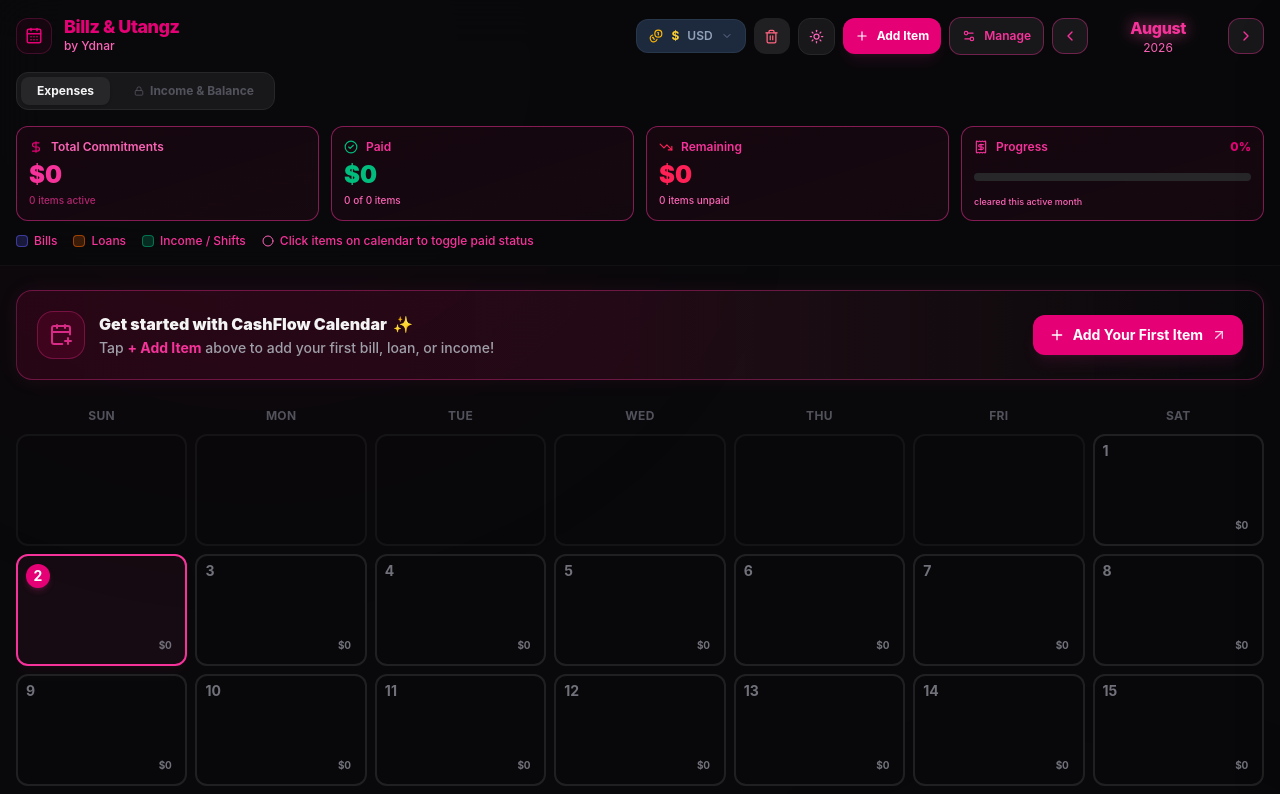
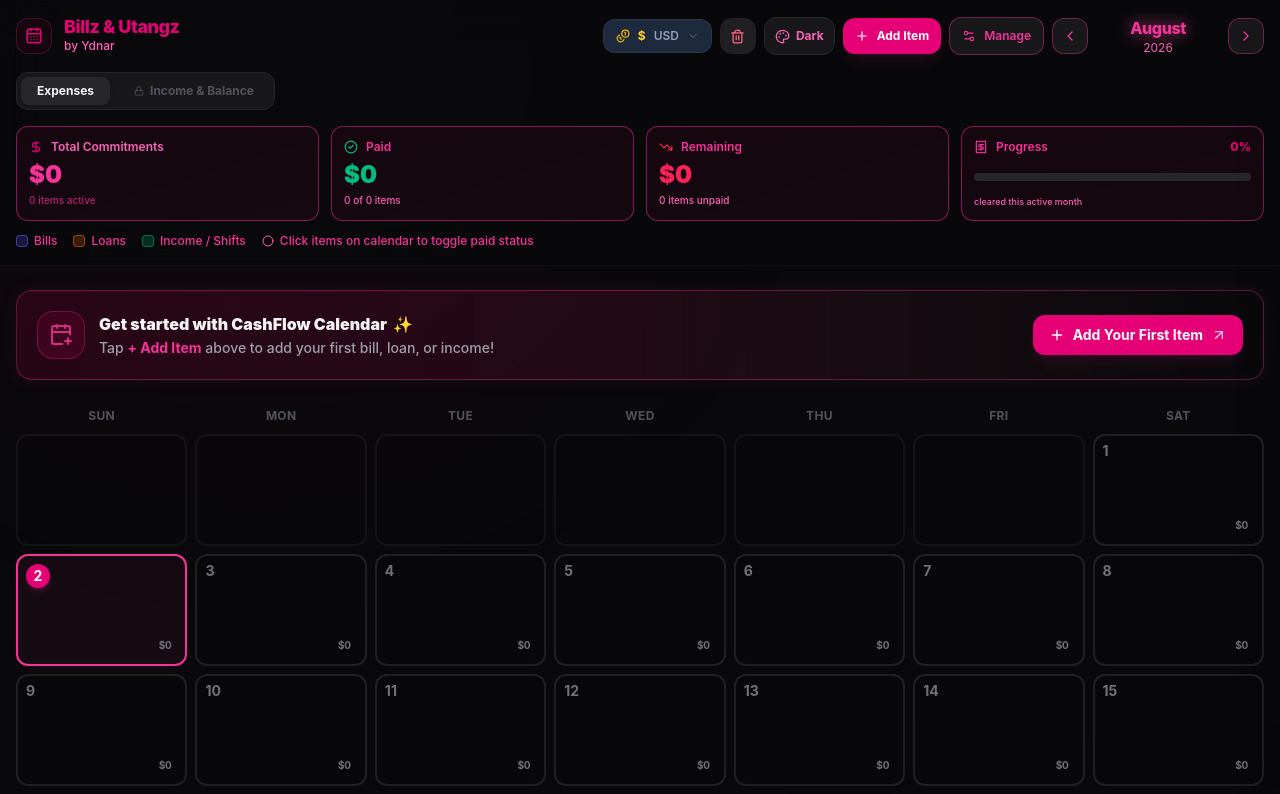
Before and after one commit to ydnar0010-gif/cashflow-calendar, a React (Vite) app: page / in a window 1280 px wide. Shown: the top 794 px of the page. Built offline with nearby package versions, Linux system fonts and the light colour scheme.

Commit message:
feat: restructure theme system into 4-option ThemePicker with dark, light, beige, and sage options

```diff
--- a/src/App.tsx
+++ b/src/App.tsx
@@ -25,13 +25,12 @@ import {
   CalendarPlus,
   Tag,
   Hash,
-  Sun,
-  Moon,
   Wallet,
   Lock,
   Download,
   Upload,
   ArrowUpRight,
+  Palette,
 } from "lucide-react";
 
 // ─────────────────────────────────────────────
@@ -258,8 +257,153 @@ function formatCurrency(amount: number, currency: Currency): string {
 }
 
 // ─────────────────────────────────────────────
-//  CURRENCY PICKER COMPONENT
+//  THEME SYSTEM
 // ─────────────────────────────────────────────
+
+export type ThemeMode = "dark" | "light" | "beige" | "sage";
+
+export interface ThemeOption {
+  id: ThemeMode;
+  name: string;
+  swatchBg: string;
+  swatchBorder: string;
+  swatchDot: string;
+}
+
+export const THEME_OPTIONS: ThemeOption[] = [
+  { id: "dark",  name: "Dark",  swatchBg: "#09090b", swatchBorder: "#27272a", swatchDot: "#ec4899" },
+  { id: "light", name: "Light", swatchBg: "#ffffff", swatchBorder: "#cbd5e1", swatchDot: "#db2777" },
+  { id: "beige", name: "Beige", swatchBg: "#f7f4ee", swatchBorder: "#d8cebc", swatchDot: "#d97706" },
+  { id: "sage",  name: "Sage",  swatchBg: "#edf2ee", swatchBorder: "#c2d4c6", swatchDot: "#059669" },
+];
+
+interface ThemePickerProps {
+  selected: ThemeMode;
+  onChange: (t: ThemeMode) => void;
+}
+
+function ThemePicker({ selected, onChange }: ThemePickerProps) {
+  const [open, setOpen] = useState(false);
+  const ref = useRef<HTMLDivElement>(null);
+
+  useEffect(() => {
+    if (!open) return;
+    const handler = (e: MouseEvent) => {
+      if (ref.current && !ref.current.contains(e.target as Node)) setOpen(false);
+    };
+    document.addEventListener("mousedown", handler);
+    return () => document.removeEventListener("mousedown", handler);
+  }, [open]);
+
+  const currentOption = THEME_OPTIONS.find(t => t.id === selected) || THEME_OPTIONS[0];
+
+  return (
+    <div ref={ref} className="relative">
+      <button
+        type="button"
+        onClick={() => setOpen((o) => !o)}
+        title="Choose theme"
+        className={`p-2.5 rounded-xl border flex items-center justify-center gap-1.5 transition-all duration-200 hover:scale-105 active:scale-95 ${
+          selected === "dark"
+            ? "bg-zinc-900 border-zinc-800 text-pink-400 hover:text-pink-300 hover:bg-zinc-850"
+            : selected === "light"
+            ? "bg-white border-slate-200 text-pink-650 hover:text-pink-550 hover:bg-slate-50 shadow-sm"
+            : selected === "beige"
+            ? "bg-[#f5f0e6] border-[#d8cebc] text-[#8a5b29] hover:bg-[#ede5d6]"
+            : "bg-[#e5eee7] border-[#c2d4c6] text-[#245932] hover:bg-[#d6e4d9]"
+        }`}
+      >
+        <Palette size={15} />
+        <span className="hidden sm:inline text-xs font-bold capitalize">{currentOption.name}</span>
+      </button>
+
+      {open && (
+        <>
+          {/* Mobile bottom sheet (<640px) */}
+          <div
+            className="sm:hidden fixed inset-0 z-50 bg-black/75 backdrop-blur-sm flex items-end justify-center p-0 animate-in fade-in duration-200"
+            onClick={() => setOpen(false)}
+          >
+            <div
+              className="w-full bg-slate-900 border-t border-slate-700/80 rounded-t-3xl p-5 shadow-2xl flex flex-col space-y-4 animate-in slide-in-from-bottom duration-200"
+              onClick={(e) => e.stopPropagation()}
+            >
+              <div className="flex items-center justify-between pb-3 border-b border-slate-800">
+                <div className="flex items-center gap-2">
+                  <Palette size={18} className="text-pink-500" />
+                  <h3 className="text-sm font-bold text-slate-100">Select Theme</h3>
+                </div>
+                <button
+                  type="button"
+                  onClick={() => setOpen(false)}
+                  className="w-8 h-8 rounded-full bg-slate-800 text-slate-400 flex items-center justify-center hover:text-slate-200"
+                >
+                  <X size={16} />
+                </button>
+              </div>
+
+              <div className="grid grid-cols-2 gap-3 py-1">
+                {THEME_OPTIONS.map((t) => {
+                  const isActive = t.id === selected;
+                  return (
+                    <button
+                      key={t.id}
+                      type="button"
+                      onClick={() => { onChange(t.id); setOpen(false); }}
+                      className={`flex items-center gap-3 p-3.5 rounded-2xl border text-left transition-all active:scale-95 ${
+                        isActive
+                          ? "bg-indigo-600/30 border-pink-500 text-white shadow-md shadow-pink-500/10"
+                          : "bg-slate-800/60 border-slate-700/60 text-slate-300 hover:bg-slate-800"
+                      }`}
+                    >
+                      <div
+                        className="w-7 h-7 rounded-full border-2 flex items-center justify-center shrink-0 shadow-inner"
+                        style={{ backgroundColor: t.swatchBg, borderColor: t.swatchBorder }}
+                      >
+                        <div className="w-2.5 h-2.5 rounded-full" style={{ backgroundColor: t.swatchDot }} />
+                      </div>
+                      <div className="flex-1 min-w-0">
+                        <p className="text-sm font-bold capitalize">{t.name}</p>
+                      </div>
+                      {isActive && <CheckCircle2 size={16} className="text-pink-500 shrink-0" />}
+                    </button>
+                  );
+                })}
+              </div>
+            </div>
+          </div>
+
+          {/* Desktop floating dropdown (>=640px) */}
+          <div className="hidden sm:block absolute right-0 top-full mt-2 w-52 bg-slate-900 border border-slate-700/60 rounded-2xl shadow-2xl z-50 overflow-hidden p-2 space-y-1">
+            <p className="text-[10px] font-bold text-slate-400 uppercase tracking-wider px-2 py-1">Theme Palette</p>
+            {THEME_OPTIONS.map((t) => {
+              const isActive = t.id === selected;
+              return (
+                <button
+                  key={t.id}
+                  type="button"
+                  onClick={() => { onChange(t.id); setOpen(false); }}
+                  className={`w-full flex items-center gap-2.5 px-3 py-2.5 rounded-xl text-xs font-bold transition-all min-h-[40px] ${
+                    isActive ? "bg-indigo-600/30 text-white border border-pink-500/40" : "text-slate-300 hover:bg-slate-800"
+                  }`}
+                >
+                  <div
+                    className="w-5 h-5 rounded-full border flex items-center justify-center shrink-0"
+                    style={{ backgroundColor: t.swatchBg, borderColor: t.swatchBorder }}
+                  >
+                    <div className="w-1.5 h-1.5 rounded-full" style={{ backgroundColor: t.swatchDot }} />
+                  </div>
+                  <span className="flex-1 text-left capitalize">{t.name}</span>
+                  {isActive && <CheckCircle2 size={14} className="text-pink-400 shrink-0" />}
+                </button>
+              );
+            })}
+          </div>
+        </>
+      )}
+    </div>
+  );
+}
 
 interface CurrencyPickerProps {
   selected: Currency;
@@ -465,7 +609,7 @@ interface EventCardProps {
   missed?: boolean;
   currency: Currency;
   onToggle: (id: string) => void;
-  theme?: "light" | "dark";
+  theme?: ThemeMode;
 }
 
 function EventCard({ item, paid, missed, currency, onToggle, theme = "dark" }: EventCardProps) {
@@ -547,7 +691,7 @@ interface DayCellProps {
   missedBills: Set<string>;
   onToggle: (id: string) => void;
   currency: Currency;
-  theme: "light" | "dark";
+  theme: ThemeMode;
   viewMode: "expenses" | "income";
   shiftEarnings?: { base: number; nd: number; total: number; isWork: boolean; status: ShiftStatus };
   payoutAmount?: number;
@@ -559,7 +703,13 @@ interface DayCellProps {
 function DayCell({ day, isToday, items, month, year, paymentHistory, missedBills, onToggle, currency, theme, viewMode, shiftEarnings, payoutAmount, onEditShift, dailyBalance, onSelectDay }: DayCellProps) {
   if (day === null) {
     return <div className={`min-h-[68px] sm:min-h-24 md:min-h-28 rounded-xl border sm:border-2 ${
-      theme === "dark" ? "bg-zinc-950/20 border-zinc-800/40" : "bg-slate-100/50 border-slate-300"
+      theme === "dark"
+        ? "bg-zinc-950/20 border-zinc-800/40"
+        : theme === "beige"
+        ? "bg-[#f5f0e6]/40 border-[#e6dfd3]/60"
+        : theme === "sage"
+        ? "bg-[#e5eee7]/40 border-[#d3dfd5]/60"
+        : "bg-slate-100/50 border-slate-300"
     }`} />;
   }
 
@@ -692,7 +842,7 @@ interface DayDetailsModalProps {
   missedBills: Set<string>;
   onToggle: (id: string) => void;
   currency: Currency;
-  theme: "light" | "dark";
+  theme: ThemeMode;
   dailyBalance?: number;
   payoutAmount?: number;
   onClose: () => void;
@@ -877,7 +1027,7 @@ function DayDetailsModal({
 interface AddItemModalProps {
   open: boolean;
   currency: Currency;
-  theme: "light" | "dark";
+  theme: ThemeMode;
   initialDueDay?: number;
   onClose: () => void;
   onAdd: (item: BillOrLoan) => void;
@@ -1626,7 +1776,7 @@ interface ManageDrawerProps {
   open: boolean;
   items: BillOrLoan[];
   currency: Currency;
-  theme: "light" | "dark";
+  theme: ThemeMode;
   onClose: () => void;
   onDeleteOne: (id: string) => void;
   onDeleteMany: (ids: string[]) => void;
@@ -2086,7 +2236,7 @@ export function computeWindowPayout(window: SalaryWindow, profile: WorkProfile,
 interface WorkProfileSetupModalProps {
   open: boolean;
   profile: WorkProfile;
-  theme: "light" | "dark";
+  theme: ThemeMode;
   onClose: () => void;
   onSave: (p: WorkProfile) => void;
 }
@@ -2230,7 +2380,7 @@ interface EditShiftModalProps {
   isoDate: string;
   override?: ShiftOverride;
   profile: WorkProfile;
-  theme: "light" | "dark";
+  theme: ThemeMode;
   onClose: () => void;
   onSave: (o: ShiftOverride | undefined) => void;
 }
@@ -2294,10 +2444,10 @@ export default function App() {
   const [activeMonth, setActiveMonth] = useState(today.getMonth());
 
   // Theme state — persisted to localStorage
-  const [theme, setTheme] = useState<"light" | "dark">(() => {
+  const [theme, setTheme] = useState<ThemeMode>(() => {
     try {
-      const saved = localStorage.getItem("cashflow_theme");
-      return (saved === "light" || saved === "dark") ? saved : "dark";
+      const saved = localStorage.getItem("cashflow_theme") as ThemeMode;
+      return (["dark", "light", "beige", "sage"].includes(saved)) ? saved : "dark";
     } catch { return "dark"; }
   });
 
@@ -2781,17 +2931,7 @@ export default function App() {
                 </button>
 
                 {/* Theme Selector Button */}
-                <button
-                  onClick={() => setTheme((t) => (t === "dark" ? "light" : "dark"))}
-                  title={isDark ? "Switch to Light Mode" : "Switch to Dark Mode"}
-                  className={`p-2.5 rounded-xl border flex items-center justify-center transition-all duration-200 hover:scale-105 active:scale-95 ${
-                    isDark
-                      ? "bg-zinc-900 border-zinc-800 text-pink-400 hover:text-pink-300 hover:bg-zinc-850"
-                      : "bg-white border-slate-200 text-pink-650 hover:text-pink-550 hover:bg-slate-50 shadow-sm"
-                  }`}
-                >
-                  {isDark ? <Sun size={15} /> : <Moon size={15} />}
-                </button>
+                <ThemePicker selected={theme} onChange={setTheme} />
 
                 {/* Work Profile Setup Button */}
                 {viewMode === "income" && (
```
